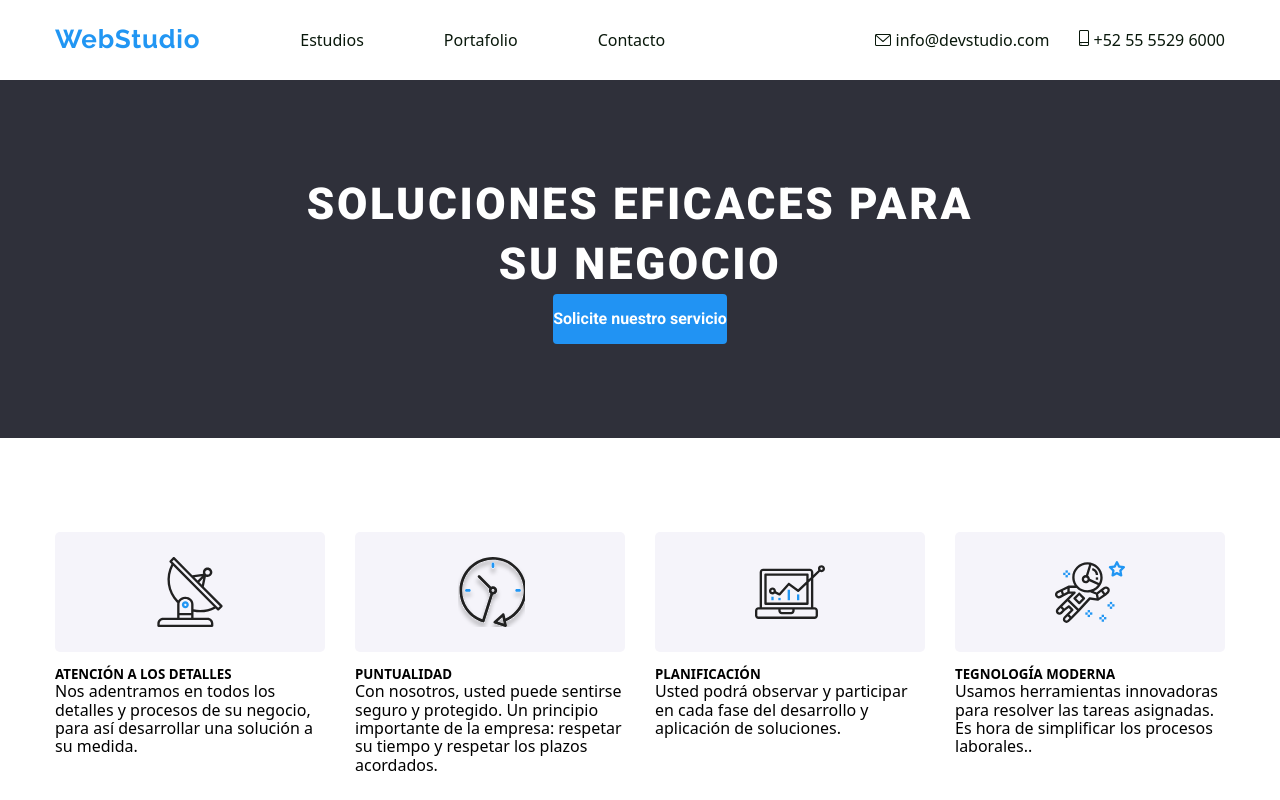
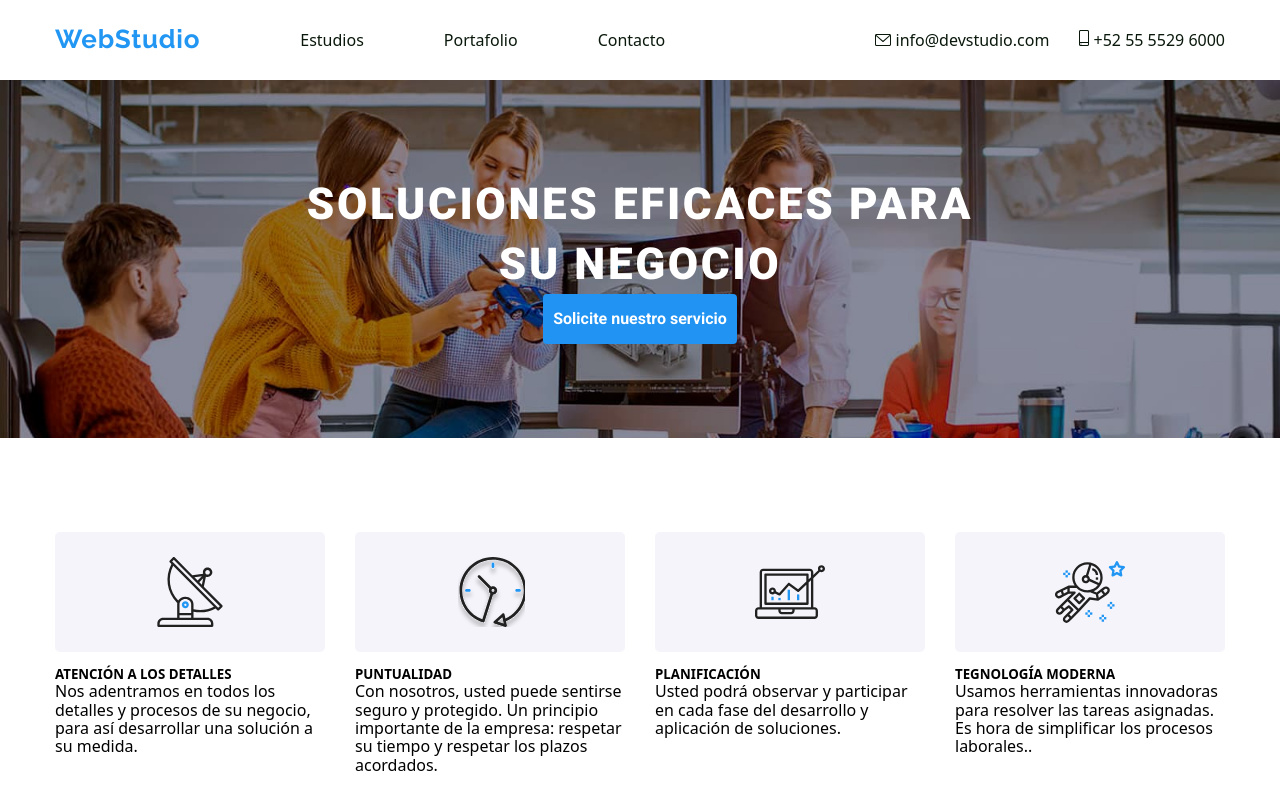
Before and after one commit to Deimer23/goit-markup-hw-04, a plain HTML site: page index.html in a window 1280 px wide. Shown: the top 800 px of the page. Drawn offline with nearby package versions, Linux system fonts and the light colour scheme.

Commit message:
Tarea4Version4

```diff
--- a/css/styles.css
+++ b/css/styles.css
@@ -88,7 +88,7 @@ a {
 }
 .content-title{
   background: #2f303a;
-  background-image: url("images/Imagen-titulo.jpg");
+  background-image: url("/images/Imagen-titulo.jpg");
   background-size: cover;
   text-align: center;
 }
@@ -117,6 +117,7 @@ a {
   color: #ffffff;
   text-align: center;
   border: none;
+  padding: 0 10px;
 }
 .button:hover{
   background: #e5e5e5;
```
